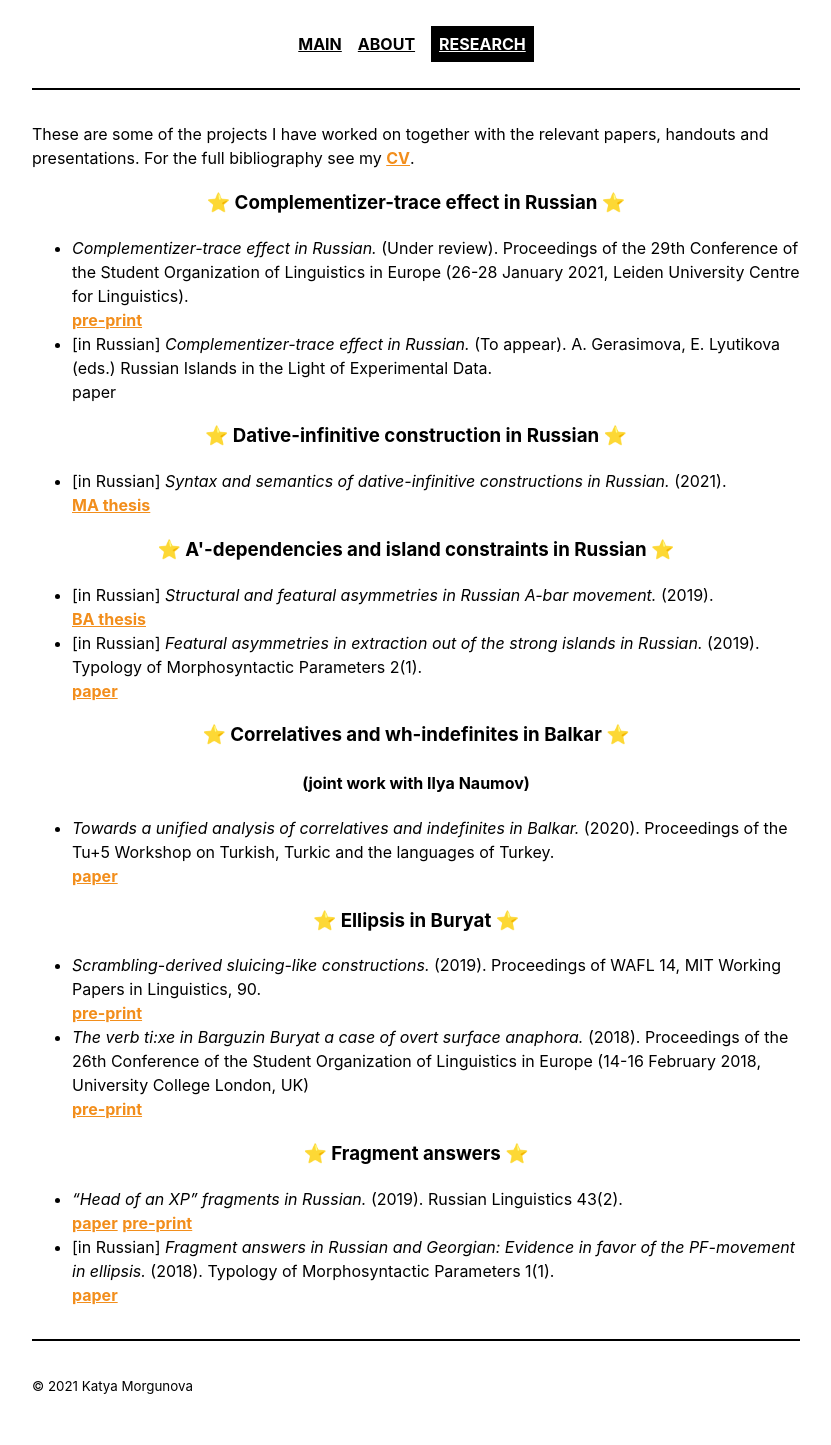
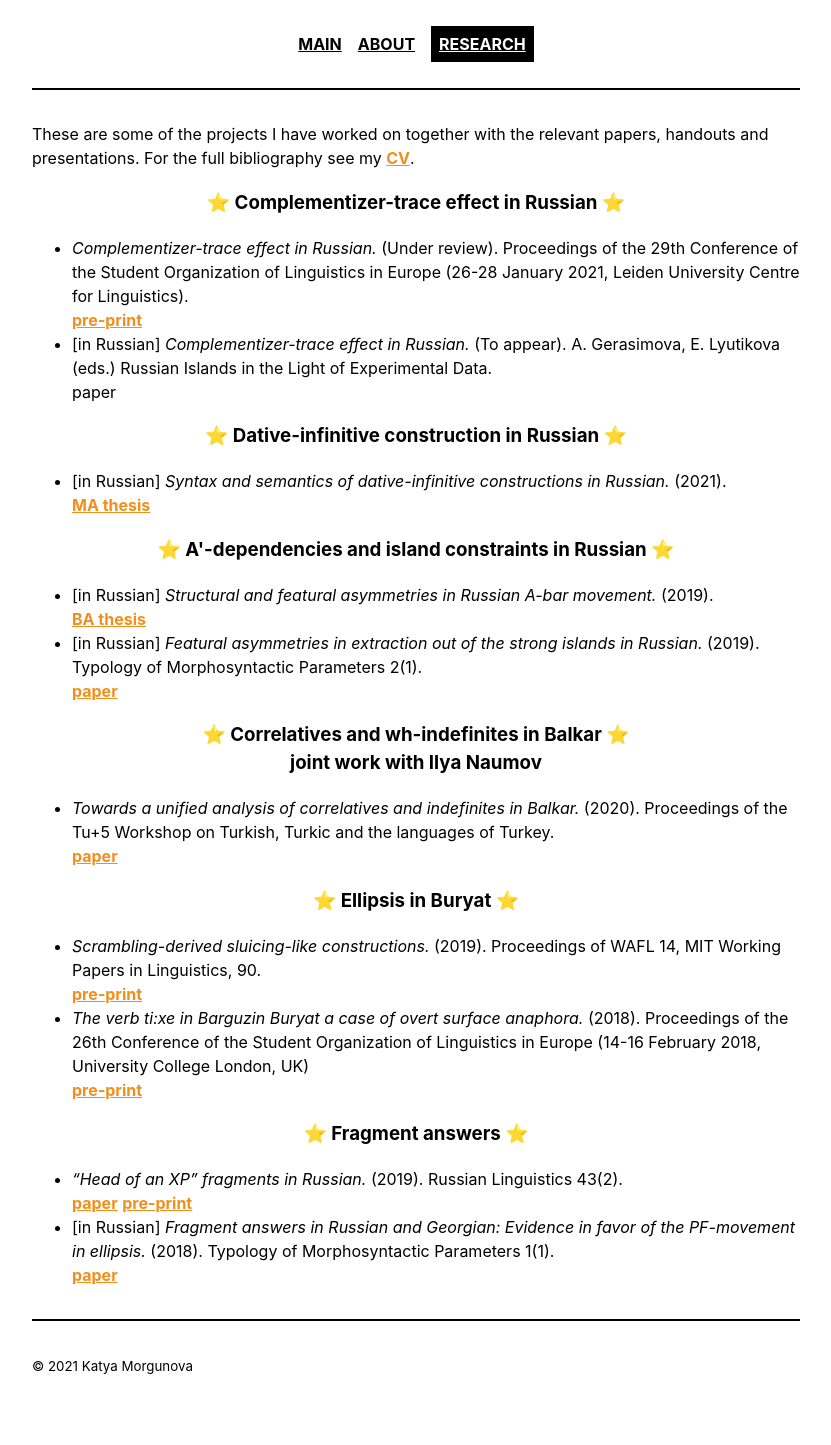
Before and after one commit to morgunova-katya/morgunova-katya.github.io, a Jekyll site: the page built from _pages/research.md, in a window 1280 px wide. Shown: the whole page, without its empty margins (224-1055 px from the left). Built offline with Jekyll 4.4.1, drawn with Linux system fonts in a browser that asks for light colours.

```diff
--- a/_pages/research.md
+++ b/_pages/research.md
@@ -26,7 +26,7 @@ These are some of the projects I have worked on together with the relevant paper
 </ul>
 
 
-<center><h3> &#11088; Correlatives and wh-indefinites in Balkar &#11088; </h3> <h4>(joint work with Ilya Naumov)</h4></center>
+<center><h3> &#11088; Correlatives and wh-indefinites in Balkar &#11088; <br> joint work with Ilya Naumov</h3></center>
 
 <ul>
 <li> <i>Towards a unified analysis of correlatives and indefinites in Balkar.</i> (2020). Proceedings of the Tu+5 Workshop on Turkish, Turkic and the languages of Turkey. <br> <a href="{{ site.baseurl }}/files/morgunova_naumov_correlatives_wh_indef_2020.pdf" class="pdf">paper</a> </li>
```
